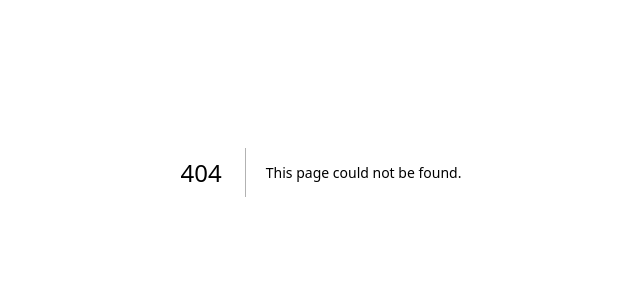
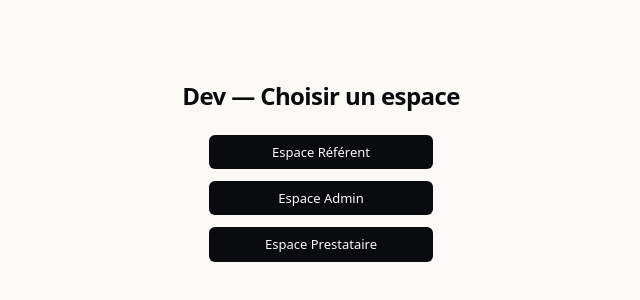
Before and after one commit to A-Audrey29/SaaSBooking, a Next.js app: page /dev-login in a window 1280 px wide. Before the commit this address had no page. Shown: the part 228-528 px from the top of the page, without its empty margins (319-959 px from the left). Built offline with nearby package versions, Linux system fonts and the light colour scheme.

Commit message:
avatar creation for auth

```diff
--- /dev/null
+++ b/app/dev-login/page.tsx
@@ -0,0 +1,34 @@
+import { notFound } from "next/navigation";
+import Link from "next/link";
+
+export default function DevLoginPage() {
+  if (process.env.NODE_ENV !== "development") notFound();
+
+  return (
+    <div className="min-h-screen bg-paper flex flex-col items-center justify-center gap-6">
+      <h1 className="text-h-2xl font-semibold tracking-tight text-ink-900">
+        Dev — Choisir un espace
+      </h1>
+      <div className="flex flex-col gap-3 w-56">
+        <Link
+          href="/app"
+          className="inline-flex items-center justify-center px-4 py-2 rounded-md bg-ink-900 text-paper text-t-sm font-medium hover:opacity-90 transition-opacity"
+        >
+          Espace Référent
+        </Link>
+        <Link
+          href="/admin"
+          className="inline-flex items-center justify-center px-4 py-2 rounded-md bg-ink-900 text-paper text-t-sm font-medium hover:opacity-90 transition-opacity"
+        >
+          Espace Admin
+        </Link>
+        <Link
+          href="/pro"
+          className="inline-flex items-center justify-center px-4 py-2 rounded-md bg-ink-900 text-paper text-t-sm font-medium hover:opacity-90 transition-opacity"
+        >
+          Espace Prestataire
+        </Link>
+      </div>
+    </div>
+  );
+}
```
